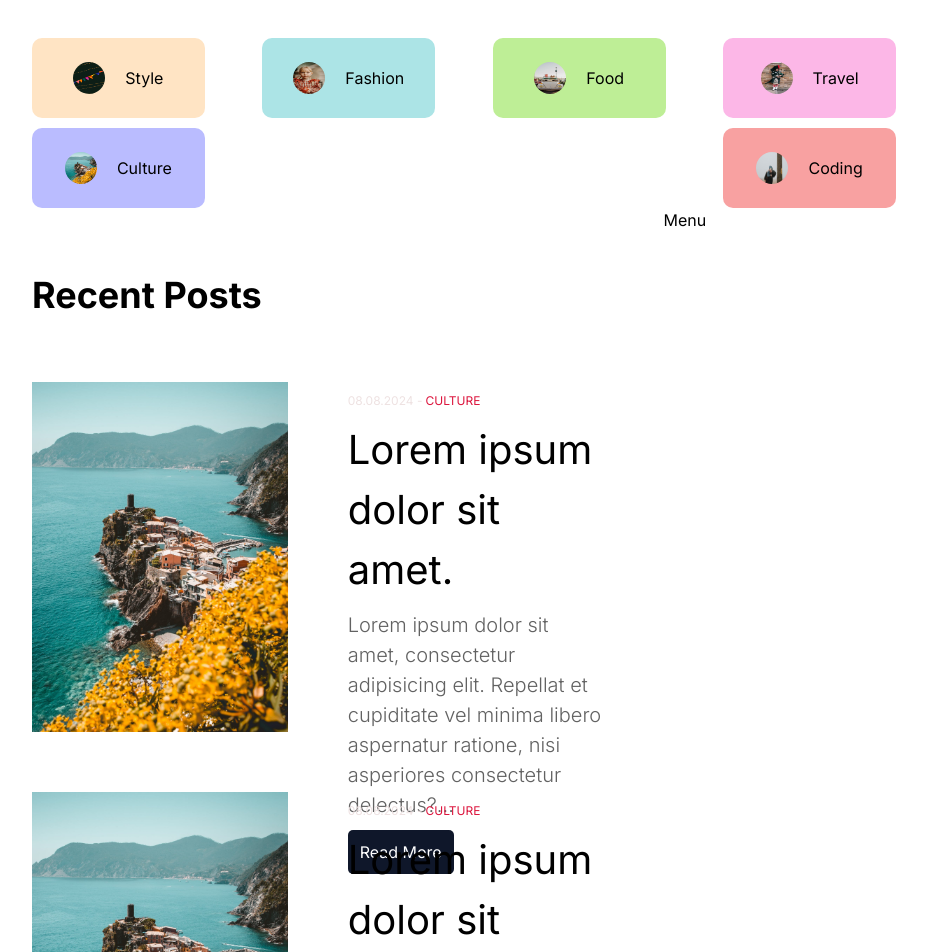
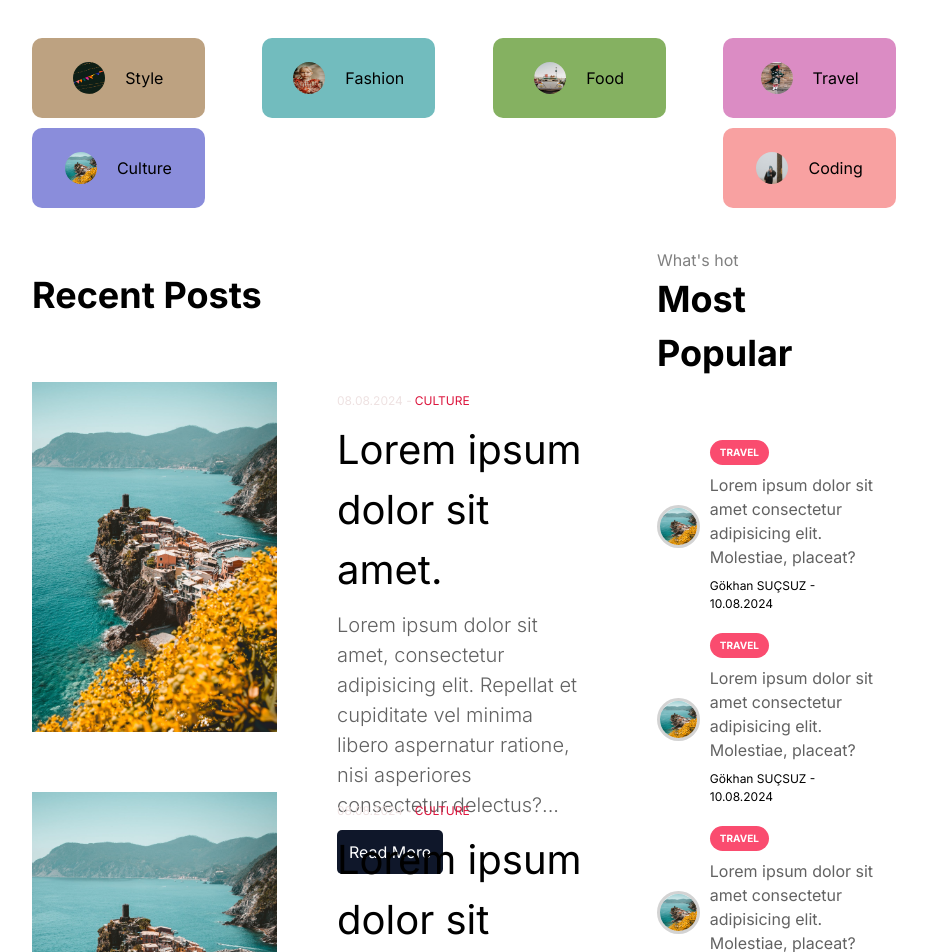
Before and after one commit to gokhanSucsuz/nextjs-fullstack-blog-app, a Next.js app: page / in a window 1280 px wide. Shown: the part 1400-2352 px from the top of the page, without its empty margins (176-1103 px from the left). Built offline with nearby package versions, Linux system fonts and the light colour scheme.

Commit message:
now sidebar is creating

```diff
--- a/src/components/Menu/Menu.jsx
+++ b/src/components/Menu/Menu.jsx
@@ -1,10 +1,60 @@
 import React from 'react'
 import styles from "./menu.module.css"
+import Link from 'next/link'
+import Image from 'next/image'
 
 const Menu = () => {
     return (
         <div className={styles.container}>
-            Menu
+            <h2 className={styles.subTitle}>{"What's hot"}</h2>
+            <h1 className={styles.title}>Most Popular</h1>
+            <div className={styles.items}>
+                <Link href="/" className={styles.item}>
+                    <div className={styles.imgContainer}>
+                        <Image className={styles.image} src="/p1.jpeg" alt='logo' fill />
+                    </div>
+                    <div className={styles.txtContainer}>
+                        <div className={styles.category}>TRAVEL</div>
+                        <div className={styles.desc}>Lorem ipsum dolor sit amet consectetur adipisicing elit. Molestiae, placeat?</div>
+                        <div className={styles.date}>Gökhan SUÇSUZ - 10.08.2024</div>
+
+                    </div>
+                </Link>
+                <Link href="/" className={styles.item}>
+                    <div className={styles.imgContainer}>
+                        <Image className={styles.image} src="/p1.jpeg" alt='logo' fill />
+                    </div>
+                    <div className={styles.txtContainer}>
+                        <div className={styles.category}>TRAVEL</div>
+                        <div className={styles.desc}>Lorem ipsum dolor sit amet consectetur adipisicing elit. Molestiae, placeat?</div>
+                        <div className={styles.date}>Gökhan SUÇSUZ - 10.08.2024</div>
+
+                    </div>
+                </Link>
+                <Link href="/" className={styles.item}>
+                    <div className={styles.imgContainer}>
+                        <Image className={styles.image} src="/p1.jpeg" alt='logo' fill />
+                    </div>
+                    <div className={styles.txtContainer}>
+                        <div className={styles.category}>TRAVEL</div>
+                        <div className={styles.desc}>Lorem ipsum dolor sit amet consectetur adipisicing elit. Molestiae, placeat?</div>
+                        <div className={styles.date}>Gökhan SUÇSUZ - 10.08.2024</div>
+
+                    </div>
+                </Link>
+                <Link href="/" className={styles.item}>
+                    <div className={styles.imgContainer}>
+                        <Image className={styles.image} src="/p1.jpeg" alt='logo' fill />
+                    </div>
+                    <div className={styles.txtContainer}>
+                        <div className={styles.category}>TRAVEL</div>
+                        <div className={styles.desc}>Lorem ipsum dolor sit amet consectetur adipisicing elit. Molestiae, placeat?</div>
+                        <div className={styles.date}>Gökhan SUÇSUZ - 10.08.2024</div>
+
+                    </div>
+                </Link>
+            </div>
+
         </div>
     )
 }
--- a/src/components/Menu/menu.module.css
+++ b/src/components/Menu/menu.module.css
@@ -1,3 +1,66 @@
 .container {
     flex: 2;
+    padding: 40px 15px;
 }
+
+.subTitle {
+    font-size: 16px;
+    color: gray;
+}
+
+.title {
+    font-size: 36px;
+    font-weight: bold;
+}
+
+.items {
+    margin-top: 60px;
+    display: flex;
+    flex-direction: column;
+    gap: 20px;
+    justify-content: center;
+    align-items: center;
+}
+
+.item {
+    display: flex;
+    justify-content: center;
+    align-items: center;
+    gap: 10px;
+}
+
+.imgContainer {
+    flex: 1;
+    position: relative;
+    aspect-ratio: 1/1;
+}
+
+.image {
+    border-radius: 50%;
+    border: 3px solid lightgray;
+}
+
+.category {
+    font-size: 10px;
+    background-color: rgb(250, 76, 111);
+    color: white;
+    font-weight: bold;
+    width: fit-content;
+    padding: 5px 10px;
+    border-radius: 20px;
+}
+
+.txtContainer {
+    flex: 4;
+    display: flex;
+    flex-direction: column;
+    gap: 8px;
+}
+
+.date {
+    font-size: 12px;
+}
+
+.desc {
+    color: var(--softTextColor);
+}
--- a/src/components/categoryList/categoryList.module.css
+++ b/src/components/categoryList/categoryList.module.css
@@ -34,23 +34,23 @@
 }
 
 .category.style {
-    background-color: bisque;
+    background-color: rgb(189, 162, 129);
 }
 
 .category.fashion {
-    background-color: rgb(172, 228, 230);
+    background-color: rgb(114, 188, 190);
 }
 
 .category.food {
-    background-color: rgb(190, 238, 150);
+    background-color: rgb(133, 177, 97);
 }
 
 .category.travel {
-    background-color: rgb(252, 183, 231);
+    background-color: rgb(219, 140, 196);
 }
 
 .category.culture {
-    background-color: rgb(186, 188, 255);
+    background-color: rgb(138, 141, 219);
 }
 
 .category.coding {
```
